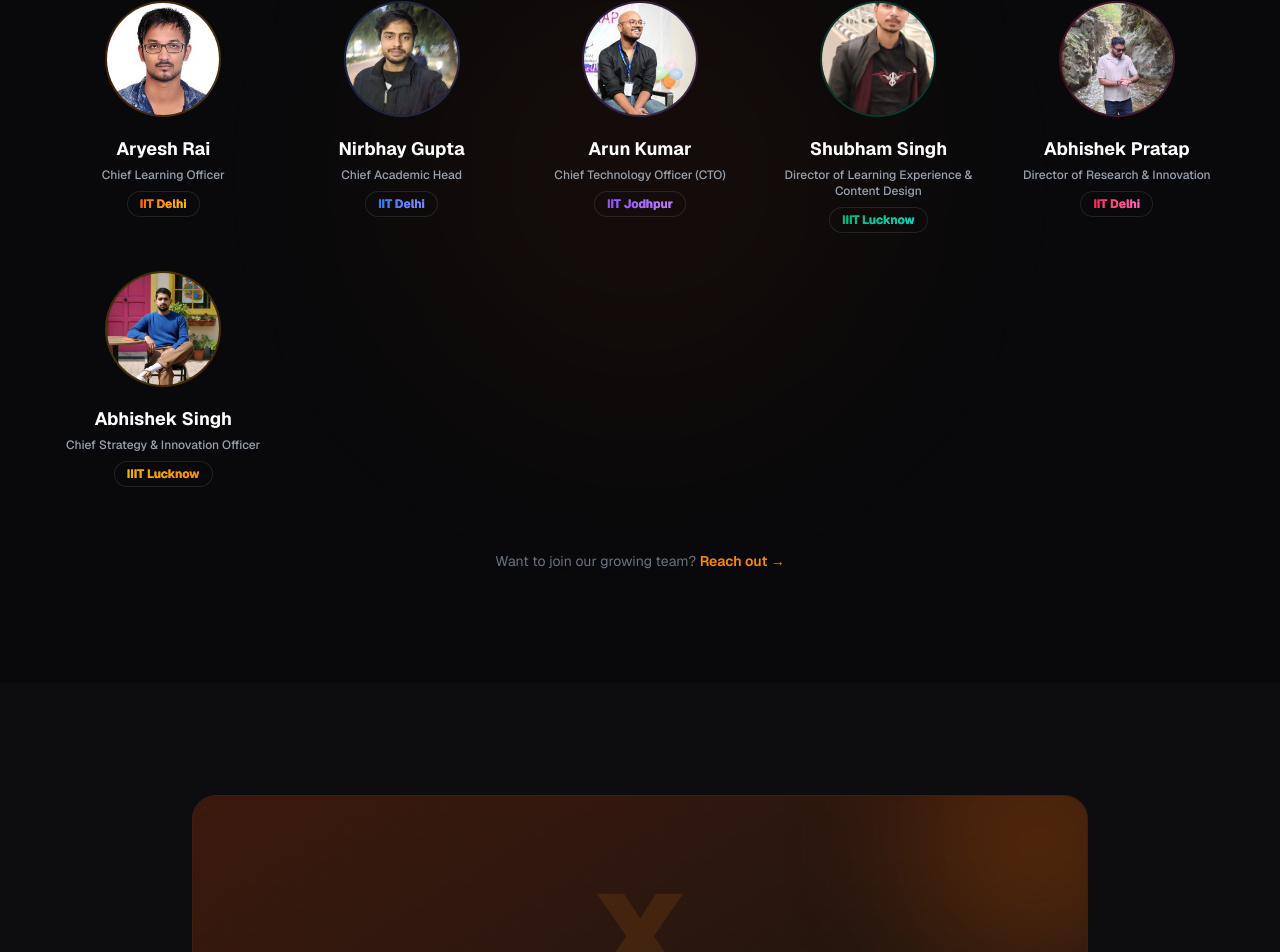
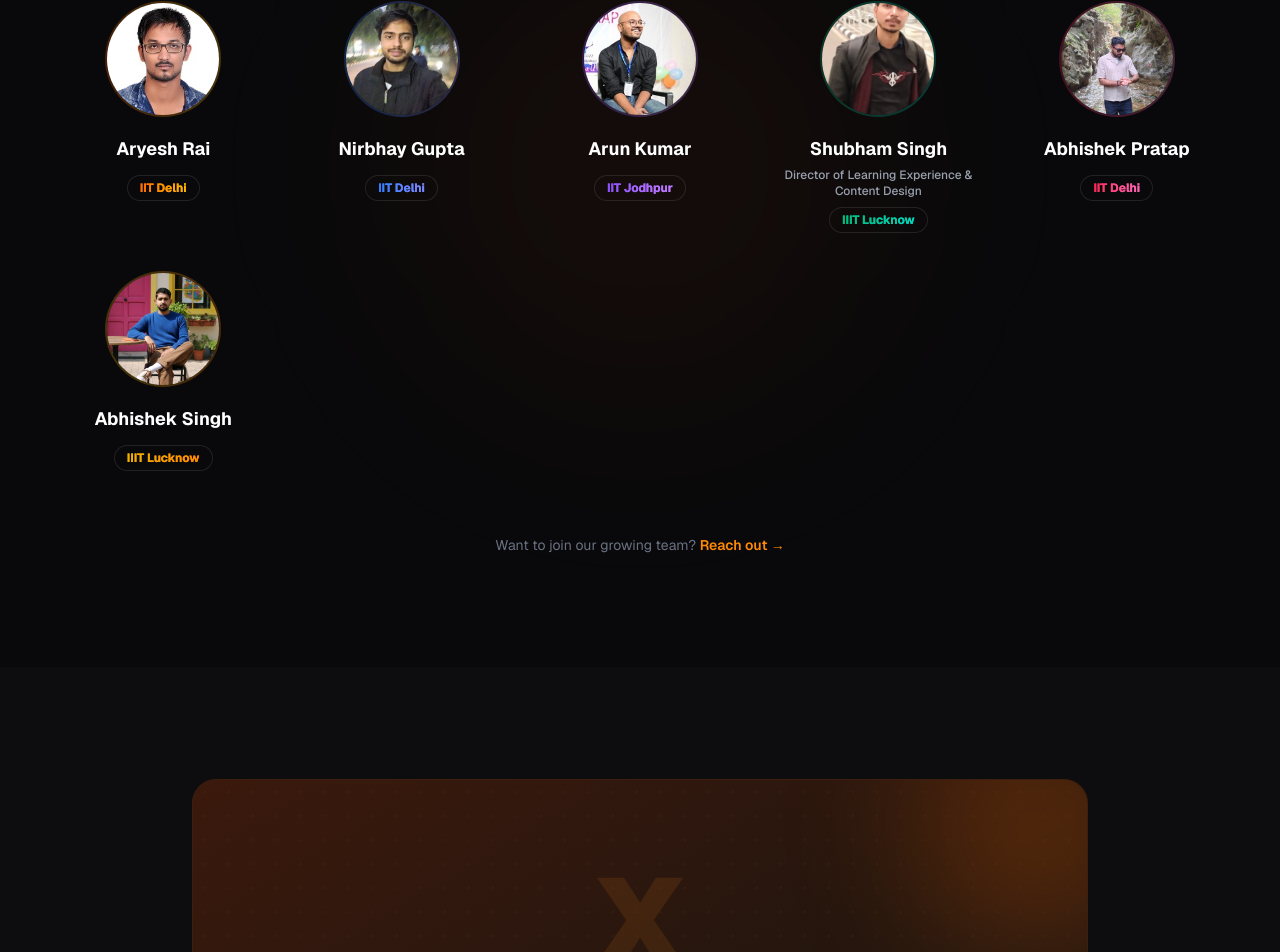
Before and after one commit to nirbhay002/logixai, a Next.js app: page / in a window 1280 px wide. Shown: the part 3762-4714 px from the top of the page. Built offline with nearby package versions, Linux system fonts and the light colour scheme.

Commit message:
removed role section

```diff
--- a/app/components/TeamSection.tsx
+++ b/app/components/TeamSection.tsx
@@ -7,7 +7,7 @@ import { useScrollReveal } from "../hooks/useScrollReveal";
 type Member = {
   name: string;
   institute: string;
-  role: string;
+  // role: string;
   img: string;
   initials: string;
   gradient: string;
@@ -17,7 +17,7 @@ const TEAM: Member[] = [
   {
     name:      "Aryesh Rai",
     institute: "IIT Delhi",
-    role:      "Chief Learning Officer",
+    // role:      "Chief Learning Officer",
     img:       "/team/aryesh.jpg",
     initials:  "AR",
     gradient:  "from-orange-500 to-amber-400",
@@ -25,7 +25,7 @@ const TEAM: Member[] = [
   {
     name:      "Nirbhay Gupta",
     institute: "IIT Delhi",
-    role:      "Chief Academic Head",
+    // role:      "Chief Academic Head",
     img:       "/team/nirbhay.jpg",
     initials:  "NG",
     gradient:  "from-blue-500 to-indigo-400",
@@ -33,7 +33,7 @@ const TEAM: Member[] = [
   {
     name:      "Arun Kumar",
     institute: "IIT Jodhpur",
-    role:      "Chief Technology Officer (CTO)",
+    // role:      "Chief Technology Officer (CTO)",
     img:       "/team/arun.jpg",
     initials:  "AK",
     gradient:  "from-violet-500 to-purple-400",
@@ -49,7 +49,7 @@ const TEAM: Member[] = [
   {
     name:      "Abhishek Pratap",
     institute: "IIT Delhi",
-    role:      "Director of Research & Innovation",
+    // role:      "Director of Research & Innovation",
     img:       "/team/abhishek.jpg",
     initials:  "AP",
     gradient:  "from-rose-500 to-pink-400",
@@ -57,7 +57,7 @@ const TEAM: Member[] = [
   {
   name:      "Abhishek Singh",
   institute: "IIIT Lucknow",
-  role:      "Chief Strategy & Innovation Officer",
+  // role:      "Chief Strategy & Innovation Officer",
   img:       "/team/abhisingh.jpg",
   initials:  "AS",
   gradient:  "from-yellow-500 to-orange-400",
```
